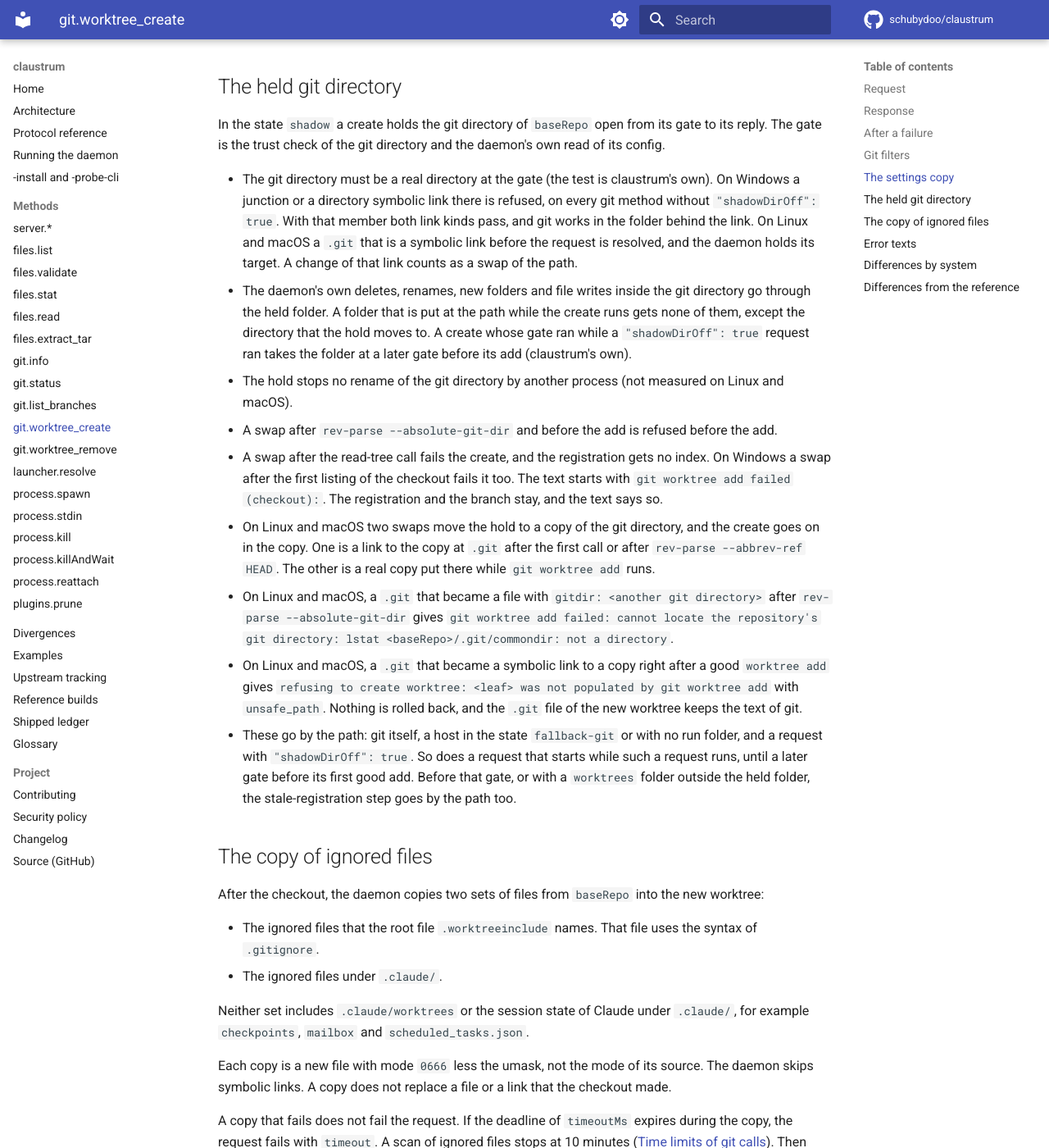
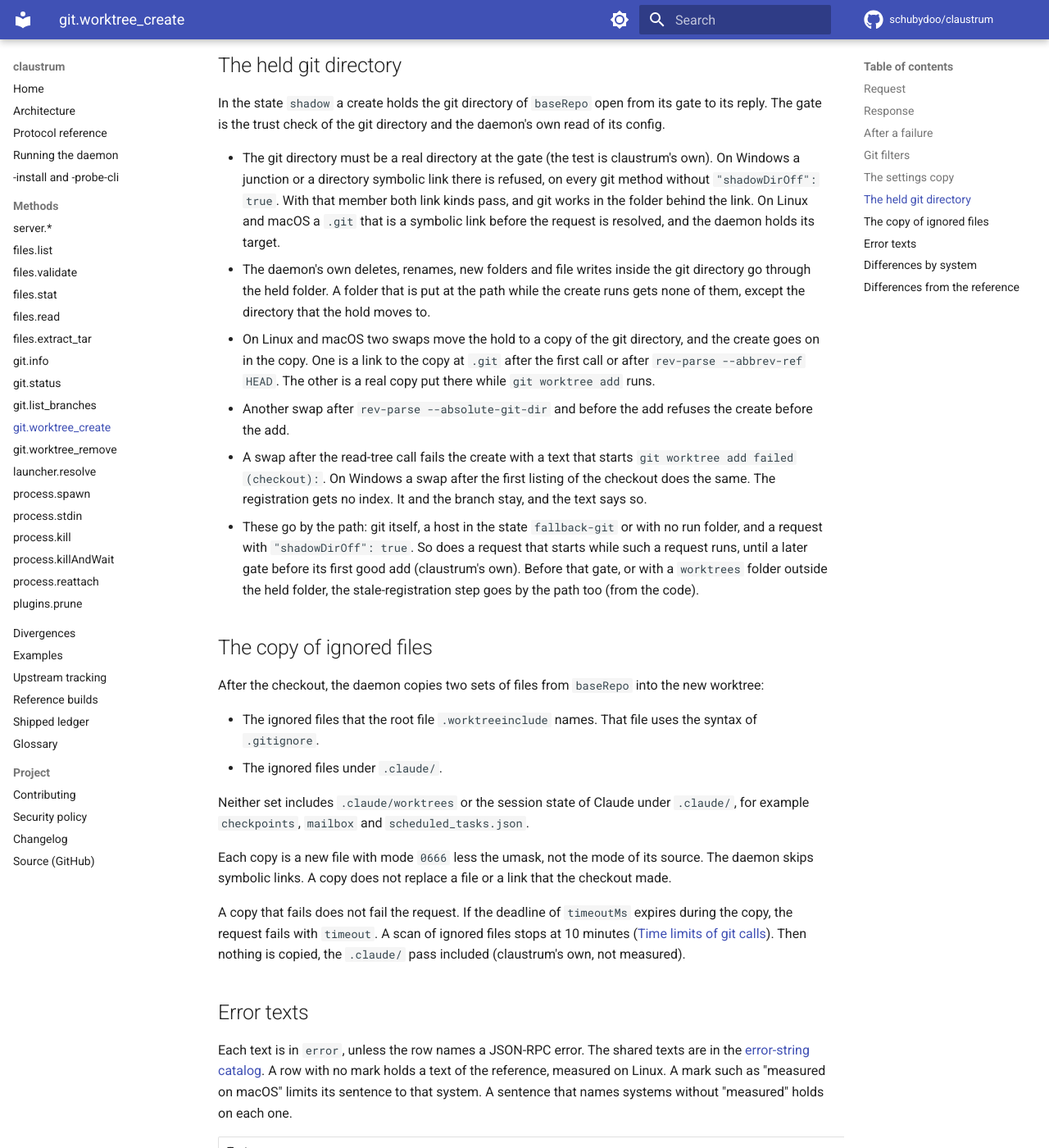
Before and after one commit to schubydoo/claustrum, an MkDocs documentation site: the page built from docs/protocol/git-worktree-create.md, in a window 1280 px wide and 1400 px high, scrolled down 5603 px. Shown: the whole window at 82% size. Built offline with MkDocs 1.6.1 and Material for MkDocs 9.7.7, drawn with Linux system fonts in a browser that asks for light colours; comment, search, counter and statistics services are not loaded; some of the changed text lies outside the part shown.

Commit message:
docs: name the builds on the worktree pages and cut the held-git-directory swap states
Co-Authored-By: Claude Opus 5.5 <noreply@anthropic.com>

```diff
--- a/docs/protocol/git-worktree-create.md
+++ b/docs/protocol/git-worktree-create.md
@@ -84,7 +84,7 @@ A rollback leaves something in these cases:
 
 - If the branch holds commits that no other ref reaches, the daemon keeps the branch. The response then has `"branchKept": true`.
 - After a failed `config.worktree` step, a refused second config read keeps the branch without `branchKept` (Linux and macOS).
-- If a delete fails, the error text ends with a clause that says what remains. If the files of the worktree cannot be deleted, the registration and the branch stay. On Linux and macOS, and on Windows for a moved registration (not measured), a registration that cannot be deleted keeps the branch too. On Linux and macOS in the state `shadow`, after an empty answer of git about the git directory, a registration that cannot be deleted adds no clause, and the branch step runs (claustrum's own). On Windows a registration that stays adds no clause, unless the create moved it.
+- If a delete fails, the error text ends with a clause that says what remains. If the files of the worktree cannot be deleted, the registration and the branch stay. A registration that cannot be deleted keeps the branch too, on Windows only for a moved registration (not measured on Windows). On Linux and macOS in the state `shadow`, after an empty answer of git about the git directory, a registration that cannot be deleted adds no clause, and the branch step runs (claustrum's own). On Windows a registration that stays adds no clause, unless the create moved it (not measured).
 - If something replaced the worktree directory, the rollback keeps the replacement and adds no clause. It also keeps a replaced registration directory ([D24](../DIVERGENCES.md#d24)).
 
 ## Git filters
@@ -117,7 +117,7 @@ The git calls of the daemon read its own copy of the repository's git settings.
 - A bare `baseRepo` gets `not_a_repo`.
 - While a `"shadowDirOff": true` request runs, the checkout has its index in `claude-ssh-index-<n>` of the temporary folder.
 - In the state `shadow`, a failed `rev-parse --absolute-git-dir` stops the create with `git worktree add failed: cannot locate the repository's git directory: exit status 128`. macOS is not measured.
-- On Linux and macOS, a linked worktree as `baseRepo` whose registration entry is a symbolic link gets the trust refusal after the prefix `git worktree add failed: cannot locate the repository's git directory: `. The code is `worktree_add_failed`. This refusal comes before the path tests, so a path that fails them, or that exists, gets this text too (claustrum's own). Without `worktreeRoot`, the create makes the parent folders of the worktree, such as `.claude/worktrees`, before it answers. It makes them only for a `worktreePath` that passes the path tests and does not exist (claustrum's own, not measured). This is measured on Linux only, with `extensions.worktreeConfig` and a `config.worktree` file. Other forms are not measured.
+- On Linux and macOS, a linked worktree as `baseRepo` whose registration entry is a symbolic link gets the trust refusal after the prefix `git worktree add failed: cannot locate the repository's git directory: `. The code is `worktree_add_failed`. A path that fails the path tests, or that exists, gets this text too (claustrum's own). Without `worktreeRoot`, the create first makes the parent folders of the worktree, such as `.claude/worktrees`. It makes them only for a `worktreePath` that passes the path tests and does not exist (claustrum's own, not measured). This is measured on Linux only, with `extensions.worktreeConfig` and a `config.worktree` file. Other forms are not measured.
 - On Linux and macOS a symbolic link, a file or a folder that cannot be opened at `worktrees` gives `git worktree add failed: cannot prepare the repository's worktrees directory: <cause>`, and no `worktree add` runs. On Windows any failed step before the add does the same.
 - On Windows git writes the registration into a short-lived folder of the daemon. The daemon copies it into `<git dir>\.claude-new-worktree-<16 hex>` and renames that folder to the first free name of `<name>`, `<name>1` to `<name>99` in `<git dir>\worktrees`. A held folder gets 2 s of retries, also past `timeoutMs`. A rename that still fails gives `worktree_add_failed`, and the rollback removes the staging folder. A failed write of the `.git` file of the worktree, and a rollback, remove the moved registration by its name. `config.worktree` and the index are new files there.
 - On Windows, before that step, a create removes old staging entries of the git directory. Their name starts with `.claude-new-worktree-`, and their write time is 1 hour or more. A junction goes as a junction, and its target stays.
@@ -128,15 +128,12 @@ With `"shadowDirOff": true`, a link or a file at `worktrees` refuses the add aft
 
 In the state `shadow` a create holds the git directory of `baseRepo` open from its gate to its reply. The gate is the trust check of the git directory and the daemon's own read of its config.
 
-- The git directory must be a real directory at the gate (the test is claustrum's own). On Windows a junction or a directory symbolic link there is refused, on every git method without `"shadowDirOff": true`. With that member both link kinds pass, and git works in the folder behind the link. On Linux and macOS a `.git` that is a symbolic link before the request is resolved, and the daemon holds its target. A change of that link counts as a swap of the path.
-- The daemon's own deletes, renames, new folders and file writes inside the git directory go through the held folder. A folder that is put at the path while the create runs gets none of them, except the directory that the hold moves to. A create whose gate ran while a `"shadowDirOff": true` request ran takes the folder at a later gate before its add (claustrum's own).
-- The hold stops no rename of the git directory by another process (not measured on Linux and macOS).
-- A swap after `rev-parse --absolute-git-dir` and before the add is refused before the add.
-- A swap after the read-tree call fails the create, and the registration gets no index. On Windows a swap after the first listing of the checkout fails it too. The text starts with `git worktree add failed (checkout): `. The registration and the branch stay, and the text says so.
+- The git directory must be a real directory at the gate (the test is claustrum's own). On Windows a junction or a directory symbolic link there is refused, on every git method without `"shadowDirOff": true`. With that member both link kinds pass, and git works in the folder behind the link. On Linux and macOS a `.git` that is a symbolic link before the request is resolved, and the daemon holds its target.
+- The daemon's own deletes, renames, new folders and file writes inside the git directory go through the held folder. A folder that is put at the path while the create runs gets none of them, except the directory that the hold moves to.
 - On Linux and macOS two swaps move the hold to a copy of the git directory, and the create goes on in the copy. One is a link to the copy at `.git` after the first call or after `rev-parse --abbrev-ref HEAD`. The other is a real copy put there while `git worktree add` runs.
-- On Linux and macOS, a `.git` that became a file with `gitdir: <another git directory>` after `rev-parse --absolute-git-dir` gives `git worktree add failed: cannot locate the repository's git directory: lstat <baseRepo>/.git/commondir: not a directory`.
-- On Linux and macOS, a `.git` that became a symbolic link to a copy right after a good `worktree add` gives `refusing to create worktree: <leaf> was not populated by git worktree add` with `unsafe_path`. Nothing is rolled back, and the `.git` file of the new worktree keeps the text of git.
-- These go by the path: git itself, a host in the state `fallback-git` or with no run folder, and a request with `"shadowDirOff": true`. So does a request that starts while such a request runs, until a later gate before its first good add. Before that gate, or with a `worktrees` folder outside the held folder, the stale-registration step goes by the path too.
+- Another swap after `rev-parse --absolute-git-dir` and before the add refuses the create before the add.
+- A swap after the read-tree call fails the create with a text that starts `git worktree add failed (checkout): `. On Windows a swap after the first listing of the checkout does the same. The registration gets no index. It and the branch stay, and the text says so.
+- These go by the path: git itself, a host in the state `fallback-git` or with no run folder, and a request with `"shadowDirOff": true`. So does a request that starts while such a request runs, until a later gate before its first good add (claustrum's own). Before that gate, or with a `worktrees` folder outside the held folder, the stale-registration step goes by the path too (from the code).
 
 ## The copy of ignored files
 
@@ -153,7 +150,7 @@ A copy that fails does not fail the request. If the deadline of `timeoutMs` expi
 
 ## Error texts
 
-Each text is in `error`, unless the row names a JSON-RPC error. The shared texts are in the [error-string catalog](../PROTOCOL.md#error-string-catalogue). A row with no mark holds a text of the reference, measured on Linux against a build up to `5fd08069`. A "measured on macOS" or "measured on Windows" mark covers the sentence that it ends, and that sentence was measured on that system only. A sentence that names systems without "measured" holds on each one.
+Each text is in `error`, unless the row names a JSON-RPC error. The shared texts are in the [error-string catalog](../PROTOCOL.md#error-string-catalogue). A row with no mark holds a text of the reference, measured on Linux. A mark such as "measured on macOS" limits its sentence to that system. A sentence that names systems without "measured" holds on each one.
 
 | Text | Code and cause |
 |---|---|
@@ -179,7 +176,7 @@ Each text is in `error`, unless the row names a JSON-RPC error. The shared texts
 | `refusing to create worktree: <p> has no .git file` / `refusing to create worktree: <p>/.git is not a regular file` / `refusing to create worktree: <p>/.git does not name a git dir` | `errorCode:"unsafe_path"`, Linux and macOS, after a successful add. The `.git` entry of the new worktree is gone, is no regular file, or does not start with `gitdir: `. The registration and the branch stay, and an empty leaf goes |
 | `refusing to create worktree: <p> is no longer the directory that was created for the worktree` | `errorCode:"unsafe_path"`, Linux and macOS, before the checkout. Another folder is at the path of the leaf. Nothing is checked out or rolled back |
 | `git worktree add failed: cannot prepare the repository's worktrees directory: "<git dir>/worktrees" is not a directory` / `git worktree add failed: cannot prepare the repository's worktrees directory: openat worktrees: permission denied` / `git worktree add failed: cannot list the repository's worktree entries: "worktrees" is a link or a file where Claude needs a real directory; put the directory itself in its place` | `errorCode:"worktree_add_failed"`. In the state `shadow` on Linux and macOS, a symbolic link or a file at `worktrees` gets the first text. A folder there that cannot be opened gets the second. With `"shadowDirOff":true` a link or a file there gets the third. On Windows a junction or a directory symbolic link gets the third too. A file there on Windows is claustrum's own, not measured. No `worktree add` runs, and no leaf or branch stays. Measured on Linux and macOS. |
-| `failed to create parent directory: lstat <path>: <errno text>` | `errorCode:"mkdir_failed"`, Linux and macOS, with `worktreeRoot`. A root symlink names a missing target, and `<path>` is that target. Or a directory from `/` down to the root cannot be searched, and `<path>` is `<dir>/.git` for the highest such directory. A directory above the root that fails the ancestor test gets the ancestor text instead. Other errors of the resolve are sent as Go prints them (not measured). Nothing is created |
+| `failed to create parent directory: lstat <path>: <errno text>` | `errorCode:"mkdir_failed"`, Linux and macOS, with `worktreeRoot`. A root symlink names a missing target, and `<path>` is that target. Or a directory from `/` down to the root cannot be searched, and `<path>` is `<dir>/.git` for the highest such directory. A directory above the root that fails the ancestor test gets the ancestor text instead. Nothing is created |
 | `failed to create parent directory: <path>: not a directory` | `errorCode:"mkdir_failed"`, Linux and macOS, with `worktreeRoot`. The deepest existing part of the root is not a directory after its symlinks are resolved. `<path>` is that resolved path: the root, a path above it, or the file that a root symlink names. A regular file above the root gets this text, not the ancestor text. Nothing is created |
 | `failed to create parent directory: <path> is not a directory` | `errorCode:"mkdir_failed"`, Linux and macOS. Without `worktreeRoot`, an existing component above the leaf is not a directory. `<path>` is its full path, with the symlinks of the repo resolved and with `//` and `/./` removed. With `worktreeRoot`, the `<directory>` level exists and is not a directory, and `<path>` is its path with the root resolved. A `<directory>` that is a symlink gets the symlink refusal first. Nothing is created. On Windows, without `worktreeRoot`, a file in the path keeps the `os.MkdirAll` text, `mkdir <path>: <OS error>` (not measured) |
 | `failed to create parent directory: statat .: <errno text>` | `errorCode:"mkdir_failed"`, Linux and macOS, without `worktreeRoot`. An existing `.claude` or `.claude/worktrees` cannot be searched, also when nothing is left to create |
@@ -199,7 +196,7 @@ Each text is in `error`, unless the row names a JSON-RPC error. The shared texts
 | `Claude doesn't run the "<name>" git filter, because only this repository's own git config defines it. If you trust that filter, copy the [filter "<name>"] section from that config (usually .git/config) into ~/.gitconfig on the remote machine, then try again.` | `errorCode:"repository_only_filter"`, in the state `shadow`. A quote mark in `<name>` has a backslash before it. Linux and Windows. See [Git filters](#git-filters) |
 | `git worktree add failed (checkout): this repository's git config cannot be used: a filter defined only there has a name longer than 200 bytes (it starts "<first 40 bytes>"); define it in ~/.gitconfig on the remote machine, or rename it` | `errorCode:"worktree_add_failed"`, in the state `shadow`, for such a filter with a name over 200 bytes. The rollback is the one of a failed checkout. Linux and Windows |
 | `git worktree add failed (checkout): this repository's git config cannot be used: it defines more than 64 filters` | `errorCode:"worktree_add_failed"`, in the state `shadow` with a settings copy, when the repository config has more than 64 filter names. A name with a `smudge` key counts (Linux, macOS and Windows), and so does one with only a `clean` key (Linux and macOS). A name with only other keys counts too (claustrum's own). No read-tree call runs, and the rollback is the one of a failed checkout. The text wins over the texts of a name with `=` and of a name over 200 bytes. A failed config listing wins over it |
-| `git worktree add failed (checkout): Claude could not read your own git config on the remote machine (<cause>). Run git config --list there to see the problem.` | `errorCode:"worktree_add_failed"`, in the state `shadow` with a settings copy, when the config listing right before the checkout fails. No read-tree call runs, and the rollback is the one of a failed checkout. `<cause>` is `exit status 1` for a listing that exits 1 (Linux, macOS and Windows). That holds also while a child holds stdout past 30 s (claustrum's own, not measured). A git that still runs at 30 seconds is stopped as in [Time limits of git calls](../PROTOCOL.md#time-limits-of-git-calls). Unless it exits 0, `<cause>` is then `git took too long: Claude stopped git config after 30 seconds; try again`. An exit 0 counts, also with stdout held past 30 s. The `timeoutMs` of the caller does not end the listing. On Windows a `.git` that became a regular file during the first listing does not stop the checkout. The second listing can then fail with `exit status 128` |
+| `git worktree add failed (checkout): Claude could not read your own git config on the remote machine (<cause>). Run git config --list there to see the problem.` | `errorCode:"worktree_add_failed"`, in the state `shadow` with a settings copy, when the config listing right before the checkout fails. No read-tree call runs, and the rollback is the one of a failed checkout. `<cause>` is `exit status 1` for a listing that exits 1 (Linux, macOS and Windows). That holds also while a child holds stdout past 30 s (claustrum's own, not measured). A git that still runs at 30 seconds is stopped as in [Time limits of git calls](../PROTOCOL.md#time-limits-of-git-calls). Unless it exits 0, `<cause>` is then `git took too long: Claude stopped git config after 30 seconds; try again`. An exit 0 counts, also with stdout held past 30 s. The `timeoutMs` of the caller does not end the listing. |
 | `git worktree add failed (checkout): config-defined hooks could not be pinned off; git not run: listing the configuration in force: <detail>` | `errorCode:"worktree_add_failed"`, in the state `shadow`, when the first config listing after the add fails. One `git version` call runs first, and the rollback follows. If that `git version` call fails too, the text after `(checkout): ` is `git cannot run on this host; git not run: <exec error>: <git text>` (measured on Linux). The rest is measured on Linux and macOS. |
 | `git worktree add failed (checkout): this repository's git config cannot be used: the filter "<name>" is defined only there, and Claude cannot handle "=" in a filter's name; define it in ~/.gitconfig on the remote machine, or rename it` | `errorCode:"worktree_add_failed"`, in the state `shadow`, for such a filter with `=` in its name. The rollback is the one of a failed checkout |
 | `git worktree add failed (checkout): this repository's git config cannot be used: it names a program for git-lfs ("<key>"); remove that setting, or put it into ~/.gitconfig on the remote machine` | `errorCode:"worktree_add_failed"`, in the state `shadow` and only with no settings copy. A path uses the filter `lfs` of the user or the system config. The config of the repository has the key `<key>`, a program key of git-lfs. The rollback is the one of a failed checkout. The text is claustrum's own |
@@ -224,4 +221,4 @@ These entries of the divergence catalog apply to this method:
 - [D24](../DIVERGENCES.md#d24): a rollback and the index placement leave a registration directory that something replaced. On Windows a rollback after a swap of the `.git` file of the worktree runs no git call.
 - [D27](../DIVERGENCES.md#d27): on Windows the stale step keeps an entry whose record names a path that exists.
 
-Most rules follow a measured reference build. The marks "claustrum's own" and "not measured" flag the known exceptions. The measured cells are in the tests and in the [reference build history](../REFERENCE-BUILDS.md).
+An unmarked rule on this page matches the reference as measured on `5fd08069` or on an earlier build. The settings copy, the held git directory, the filter rule and the Windows staging step are measured on `5fd08069`, the branch step of a rollback on `89cb6289`. On Linux and macOS the stale-registration step is measured on `89cb6289`, and the modes and texts of the parent step on `f6010b97`. The measured cells are in the tests and in the [reference build history](../REFERENCE-BUILDS.md).
```
Also changed, not shown: docs/protocol/git-worktree-remove.md (+5 -5 lines), 1 other file.
